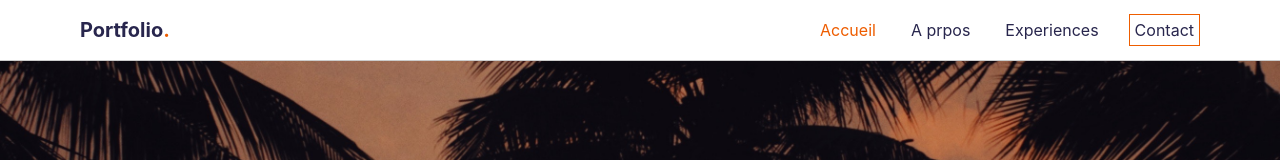
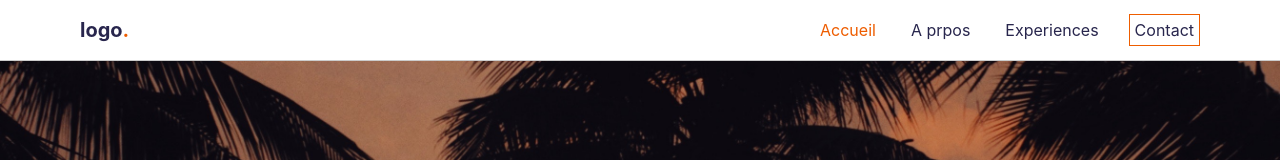
Before and after one commit to jeannotds/listeDevReact, a React (Create React App) app: page / in a window 1280 px wide. Shown: the top 160 px of the page. Built offline with nearby package versions, Linux system fonts and the light colour scheme.

Commit message:
modification de nom de logo

```diff
--- a/src/composants/Header.js
+++ b/src/composants/Header.js
@@ -4,7 +4,7 @@ import '../styles/Header.css'
 function Header(){
     return (
         <header className="header">
-            <h1 className="title-logo">Portfolio<span>.</span></h1>
+            <h1 className="title-logo">logo<span>.</span></h1>
             <nav className="nav-bar">
                 <a href="#" className="menu-link accueil active">Accueil</a>
                 <a href="#" className="menu-link aprpos">A prpos</a>
--- a/src/composants/Niveau.js
+++ b/src/composants/Niveau.js
@@ -3,14 +3,14 @@ import { apprenantsList } from "../datas/apprenantsBD"
 
 function Niveau({type, valeur}){
 
-    const quantityLabel = {
+    const maCategorie = {
         1: 'Junior',
         2: 'Intermediare',
         3: 'Senior'
     }
 
     function Action(){
-        alert(`Vous etes au categorie ${quantityLabel[valeur]}. ${valeur === 3 ? 'Felicitation!':
+        alert(`Vous etes au categorie ${maCategorie[valeur]}. ${valeur === 3 ? 'Felicitation!':
                                 'Travaillez encore!'}`)
     }
 
```
